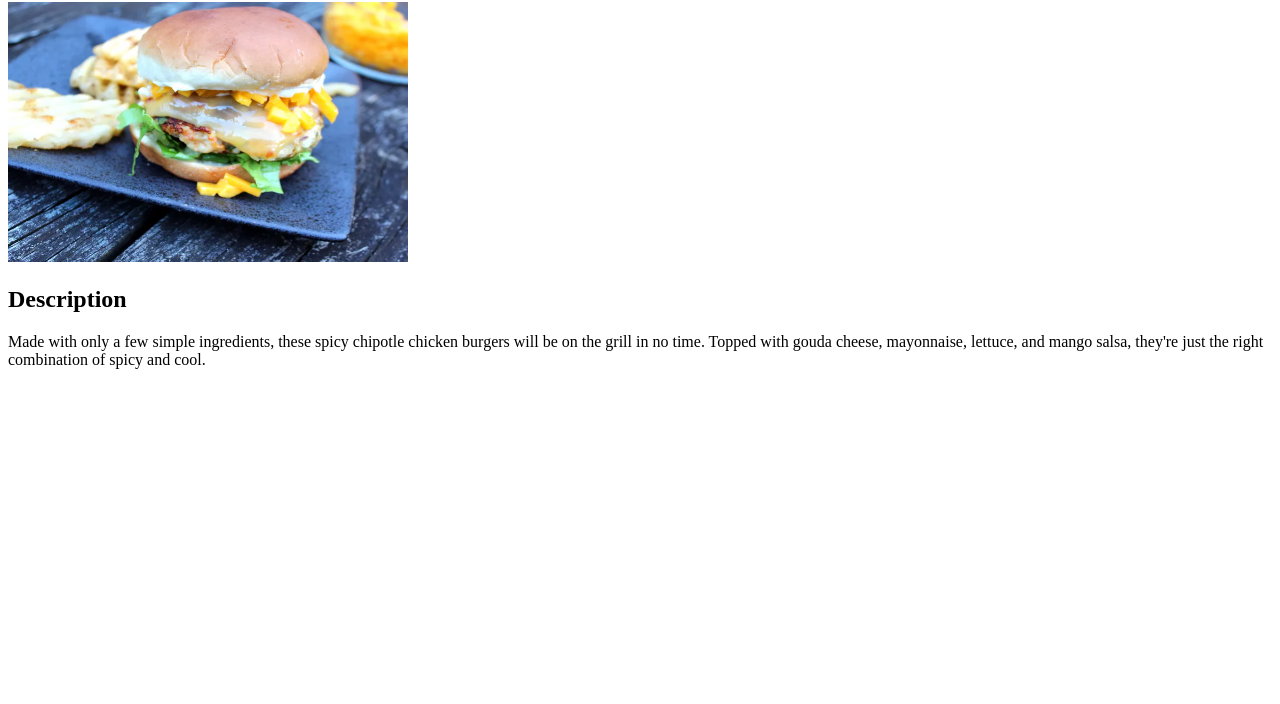
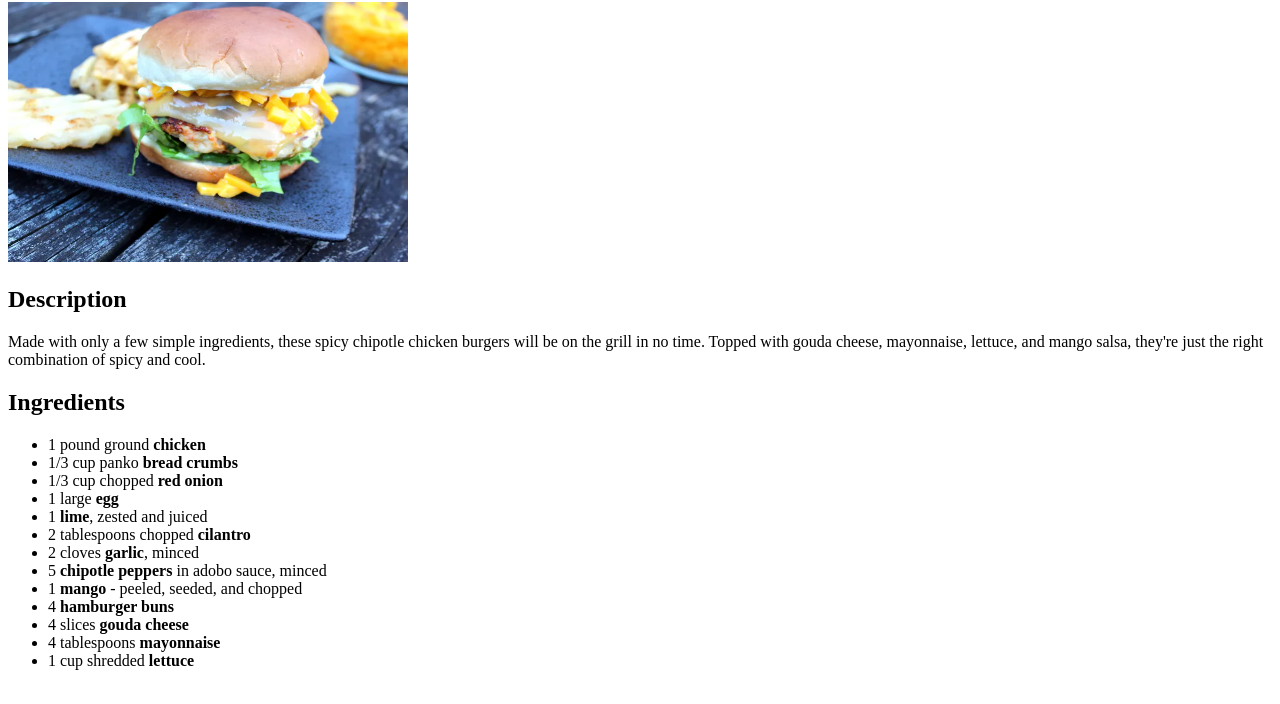
Before and after one commit to PaulAndreiC/odin-recipes, a plain HTML site: page recipes/chicken_burger.html in a window 1280 px wide. Shown: the part 78-782 px from the top of the page. Drawn offline with Linux system fonts and the light colour scheme.

Commit message:
Add <h2> Ingredients and <ul> with all ingredients

```diff
--- a/recipes/chicken_burger.html
+++ b/recipes/chicken_burger.html
@@ -19,6 +19,49 @@
         <p>
             Made with only a few simple ingredients, these spicy chipotle chicken burgers will be on the grill in no time. Topped with gouda cheese, mayonnaise, lettuce, and mango salsa, they're just the right combination of spicy and cool.
         </p>
+
+        <h2>Ingredients</h2>
+        <ul>
+            <li>
+                1 pound ground <strong>chicken</strong>
+            </li>
+            <li>
+                1/3 cup panko <strong>bread crumbs</strong>
+            </li>
+            <li>
+                1/3 cup chopped <strong>red onion</strong>
+            </li>
+            <li>
+                1 large <strong>egg</strong>
+            </li>
+            <li>
+                1 <strong>lime</strong>, zested and juiced
+            </li>
+            <li>
+                2 tablespoons chopped <strong>cilantro</strong>
+            </li>
+            <li>
+                2 cloves <strong>garlic</strong>, minced
+            </li>
+            <li>
+                5 <strong>chipotle peppers</strong> in adobo sauce, minced
+            </li>
+            <li>
+                1 <strong>mango</strong> - peeled, seeded, and chopped
+            </li>
+            <li>
+                4 <strong>hamburger buns</strong>
+            </li>
+            <li>
+                4 slices <strong>gouda cheese</strong>
+            </li>
+            <li>
+                4 tablespoons <strong>mayonnaise</strong>
+            </li>
+            <li>
+                1 cup shredded <strong>lettuce</strong>
+            </li>
+        </ul>
     </body>
 
 </html>
```
